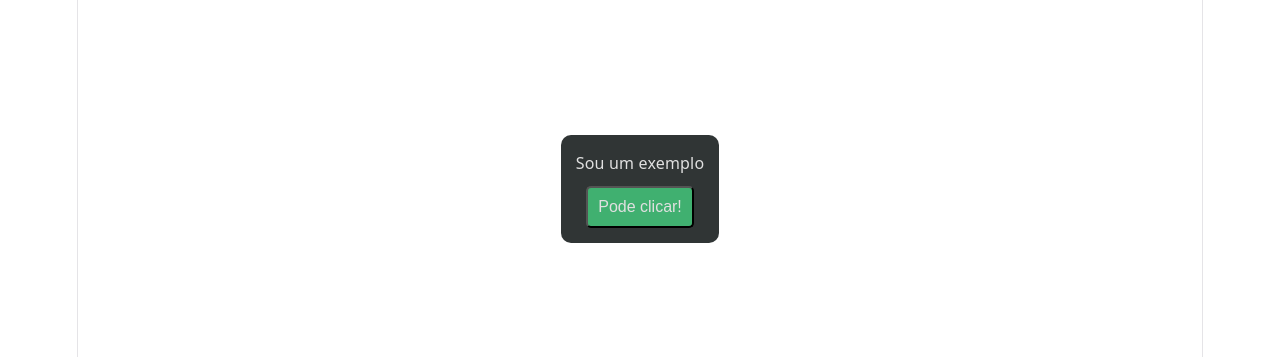
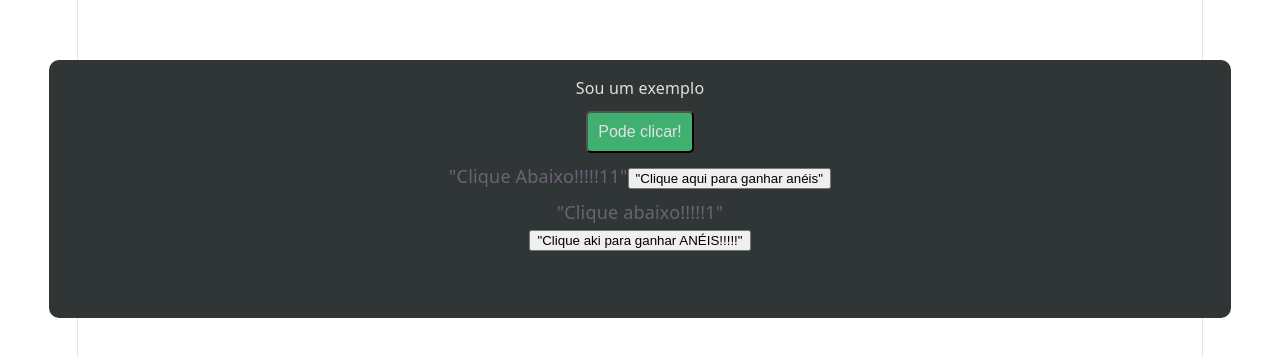
Before and after one commit to VicCAlq/2c-front-01-elementos, a React (Vite) app: page / in a window 1280 px wide. Shown: the part 211-568 px from the top of the page. Built offline with nearby package versions, Linux system fonts and the light colour scheme.

Commit message:
comitei :-D (eu gosto de sonic, entao eh sobre aneis)

```diff
--- a/src/App.jsx
+++ b/src/App.jsx
@@ -3,6 +3,10 @@ import './App.css'
 import Divisoria from './components/Divisoria';
 import Paragrafo from './components/Paragrafo';
 import Botao from './components/Botao';
+import AtvBotaoAcaoExterna from './components/AtvBotaoAcaoExterna';
+import AtvBotaoAcaoInterna from './components/AtvBotaoAcaoInterna';
+import AtvParagrafo from './components/AtvParagrafo';
+import AtvDivisoria from './components/AtvDivisoria';
 
 function App() {
   const [count, setCount] = useState(0)
@@ -13,6 +17,10 @@ function App() {
         <Divisoria>
           <Paragrafo conteudo="Sou um exemplo"/>
           <Botao/>
+          <AtvBotaoAcaoExterna/>
+          <AtvBotaoAcaoInterna/>
+          <AtvParagrafo/>
+          <AtvDivisoria/>
         </Divisoria>
       </section>
     </>
--- a/src/components/AtvBotaoAcaoExterna.jsx
+++ b/src/components/AtvBotaoAcaoExterna.jsx
@@ -1,5 +1,24 @@
 /*
 [ATIVIDADE BOTÃO COM AÇÃO EXTERNA]
 
-Crie e exporte por padrão um componente chamado "AtvBotaoAcaoExterna" que recebe como argumento uma função chamada "comando". Este componente deve exibir uma <div> com dois elementos: um <p> com o texto "Clique abaixo", e um <button> com o texto "Clique aqui" que ao ser pressionado executa a função recebida no argumento "comando".
+Crie e exporte por padrão um componente chamado "AtvBotaoAcaoExterna"
+ que recebe como argumento uma função chamada "comando".
+  Este componente deve exibir uma <div> com dois elementos:
+  um <p> com o texto "Clique abaixo", e um <button> com o texto
+   "Clique aqui" que ao ser pressionado executa a função recebida
+    no argumento "comando".
 */
+export default function AtvBotaoAcaoExterna ({comando}) {
+    return (
+        <div>
+<p>
+    "Clique Abaixo!!!!!11"
+
+    <button onClick={comando}>
+        "Clique aqui para ganhar anéis"
+    </button>
+</p>
+
+        </div>
+    )
+}
--- a/src/components/AtvBotaoAcaoInterna.jsx
+++ b/src/components/AtvBotaoAcaoInterna.jsx
@@ -1,5 +1,17 @@
 /*
 [ATIVIDADE BOTÃO COM AÇÃO INTERNA]
 
-Crie e exporte por padrão um componente chamado "AtvBotaoAcaoInterna" que não recebe nenhum argumento. Este componente deve exibir uma <div> com dois elementos: um <p> com o texto "Clique abaixo", e um <button> com o texto "Clique aqui" que ao ser clicado exibe um alerta com o texto "Fui clicado!"
+Crie e exporte por padrão um componente chamado "AtvBotaoAcaoInterna" que não recebe nenhum argumento.
+ Este componente deve exibir uma <div> com dois elementos: um <p> com o texto "Clique abaixo", e um
+  <button> com o texto "Clique aqui" que ao ser clicado exibe um alerta com o texto "Fui clicado!"
 */
+
+export default function AtvBotaoAcaoInterna(){
+    return (<div>
+<p>
+    "Clique abaixo!!!!!1"
+</p>
+<button onClick={() => alert ("Você acabou de ganhar 100 anéis de graça, parabéns! :-)")}>"Clique aki para ganhar ANÉIS!!!!!"</button>
+    </div>)
+
+}
--- a/src/components/AtvDivisoria.jsx
+++ b/src/components/AtvDivisoria.jsx
@@ -1,10 +1,25 @@
 /*
 [ATIVIDADE DIVISÓRIA]
 
-Crie e exporte por padrão um componente chamado "AtvDivisoria" que recebe um argumento "largura", cujo valor pode ser entre 10 e 90. O componente deve exibir uma <div> que ocupe 90% da largura da tela visível (use a propriedade "width" com o valor "90vw" para isso), e dentro desta <div> devem ter duas outras <div> exibidas lado a lado. A <div> da esquerda deve ocupar uma percentagem da <div> inicial, essa percentagem é determinada pelo argumento "largura". A <div> da direita deve ocupar a largura restante da <div> inicial. Exemplo:
+Crie e exporte por padrão um componente chamado "AtvDivisoria" que recebe um argumento "largura",
+cujo valor pode ser entre 10 e 90. O componente deve exibir uma <div> que ocupe 90% da largura da
+ tela visível (use a propriedade "width" com o valor "90vw" para isso), e dentro desta <div> devem
+  ter duas outras <div> exibidas lado a lado. A <div> da esquerda deve ocupar uma percentagem da <div>
+  inicial, essa percentagem é determinada pelo argumento "largura". A <div> da direita deve ocupar a
+   largura restante da <div> inicial. Exemplo:
+
 
 argumento largura = 30
 <div> inicial = 90% da largura da tela
 <div> esquerda = 30% da largura da div inicial (30% de 90% da largura da tela)
 <div> direita = 70% da largura da div inicial (70% de 90% da largura da  tela)
 */
+export default function AtvDivisoria ({largura}) {
+    return (
+           <div style={{ width: "90vw", display: "flex" }}>
+            <div style={{ width: largura + "%" }}></div>
+
+            <div style={{ width: (100 - largura) + "%" }}></div>
+           </div>
+    )
+}
--- a/src/components/AtvParagrafo.jsx
+++ b/src/components/AtvParagrafo.jsx
@@ -1,5 +1,18 @@
 /*
 [ATIVIDADE PARÁGRAFO]
 
-Crie e exporte por padrão um componente chamado "AtvParagrafo" que recebe dois argumentos: um "titulo" e um "conteudo". O componente deve exibir uma <div> com um elemento <h1> e um elemento <p> internos. O <h1> terá o conteúdo do argumento "título" e <p> terá o conteúdo do argumento "conteudo". O <h1> de "titulo" deve ter o tamanho de 32px, e o <p> de "conteudo" deve ter o tamanho de 16px. O texto do "titulo" deve ficar acima do texto do "conteudo".
+Crie e exporte por padrão um componente chamado "AtvParagrafo" que recebe dois argumentos:
+um "titulo" e um "conteudo". O componente deve exibir uma <div> com um elemento <h1> e um elemento
+ <p> internos. O <h1> terá o conteúdo do argumento "título" e <p> terá o conteúdo do argumento
+  "conteudo". O <h1> de "titulo" deve ter o tamanho de 32px, e o <p> de "conteudo" deve ter o
+   tamanho de 16px. O texto do "titulo" deve ficar acima do texto do "conteudo".
 */
+
+export default function AtvParagrafo ({titulo , conteudo}) {
+    return(
+    <div>
+        <h1 style={{ fontSize:"32px"}}>{titulo}</h1>
+        <p style={{ fontSize: "16px"}}>{conteudo}</p>
+    </div>
+    );
+}
```
Also changed, not shown: 1 other file (tests, documents, lock files or other folders).
